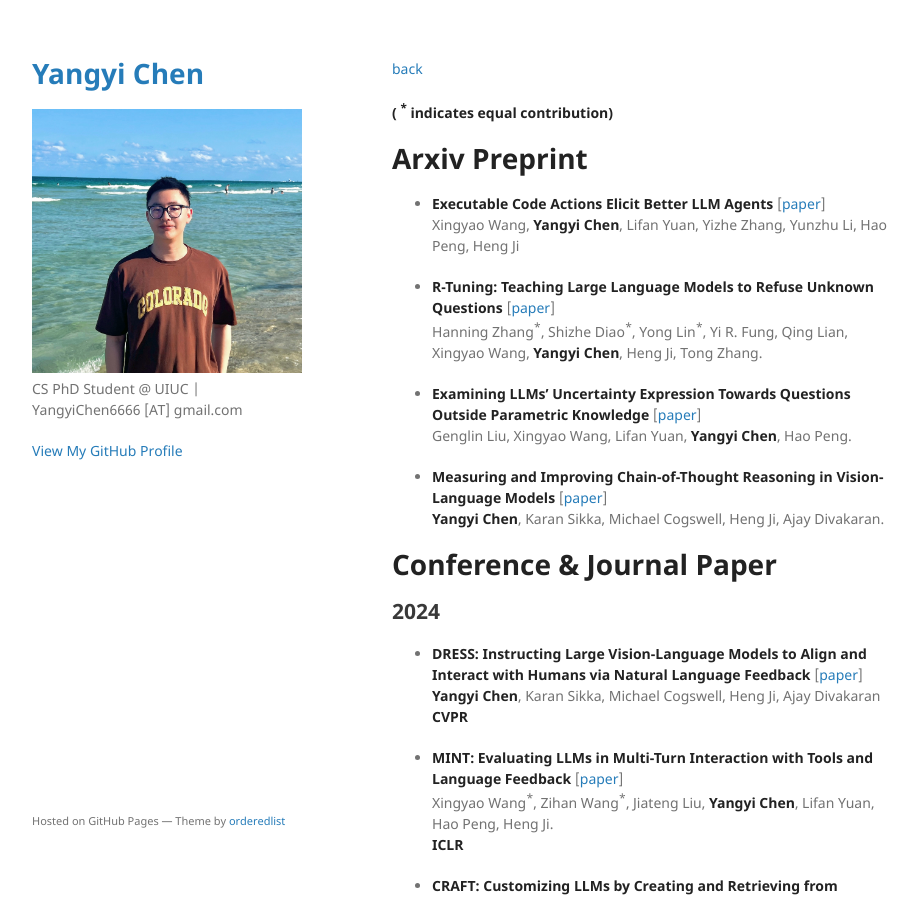
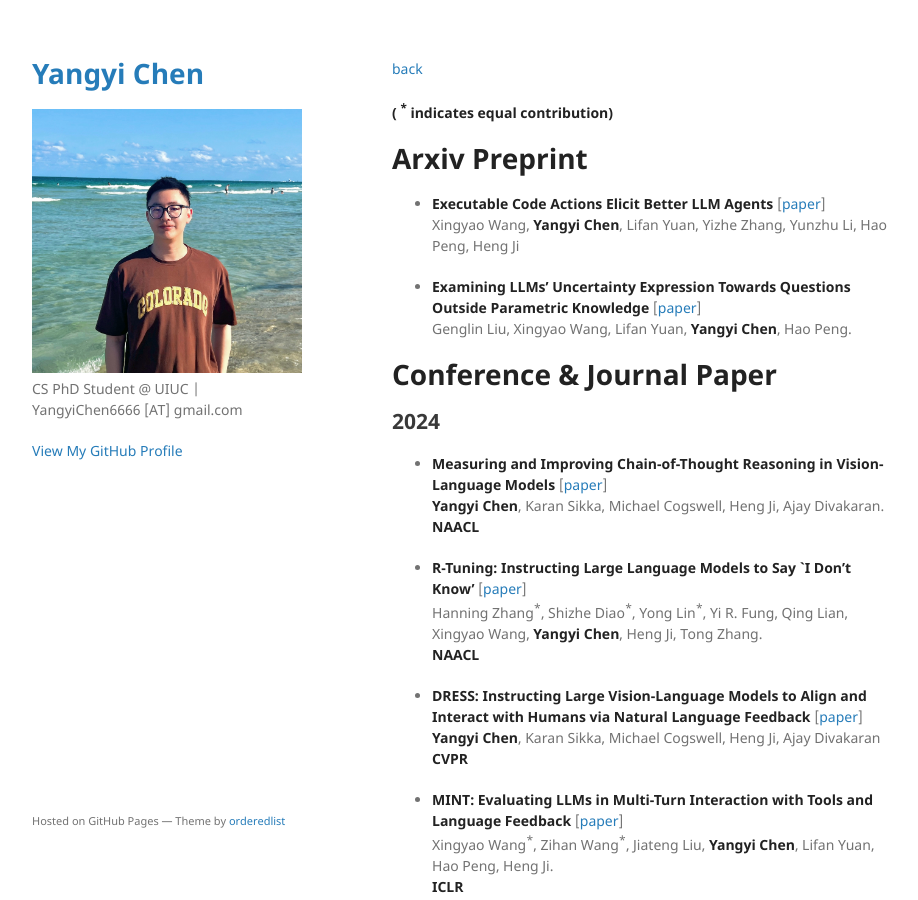
Before and after one commit to Yangyi-Chen/yangyi-chen.github.io, a Jekyll site: the page built from publications.md, in a window 1280 px wide and 900 px high. Shown: the whole window, without its empty margins (178-1096 px from the left). Built offline with Jekyll 4.4.1, drawn with Linux system fonts in a browser that asks for light colours.

Commit message:
Update publications.md

```diff
--- a/publications.md
+++ b/publications.md
@@ -12,16 +12,17 @@ layout: default
 # Arxiv Preprint
 - **Executable Code Actions Elicit Better LLM Agents** [[paper](https://arxiv.org/abs/2402.01030)] <br/> Xingyao Wang, **Yangyi Chen**, Lifan Yuan, Yizhe Zhang, Yunzhu Li, Hao Peng, Heng Ji <br/>
 
-- **R-Tuning: Teaching Large Language Models to Refuse Unknown Questions** [[paper](https://arxiv.org/abs/2311.09677)] <br/> Hanning Zhang<sup>\*</sup>, Shizhe Diao<sup>\*</sup>, Yong Lin<sup>\*</sup>, Yi R. Fung, Qing Lian, Xingyao Wang, **Yangyi Chen**, Heng Ji, Tong Zhang. <br/>
-
 - **Examining LLMs’ Uncertainty Expression Towards Questions Outside Parametric Knowledge** [[paper](https://arxiv.org/abs/2311.09731)] <br/> Genglin Liu, Xingyao Wang, Lifan Yuan, **Yangyi Chen**, Hao Peng. <br/>
 
-- **Measuring and Improving Chain-of-Thought Reasoning in Vision-Language Models** [[paper](https://arxiv.org/abs/2309.04461)] <br/> **Yangyi Chen**, Karan Sikka, Michael Cogswell, Heng Ji, Ajay Divakaran. <br/>
 
 
 
 # Conference & Journal Paper
 ## 2024
+- **Measuring and Improving Chain-of-Thought Reasoning in Vision-Language Models** [[paper](https://arxiv.org/abs/2309.04461)] <br/> **Yangyi Chen**, Karan Sikka, Michael Cogswell, Heng Ji, Ajay Divakaran. <br/> **NAACL**
+
+- **R-Tuning: Instructing Large Language Models to Say `I Don't Know'** [[paper](https://arxiv.org/abs/2311.09677)] <br/> Hanning Zhang<sup>\*</sup>, Shizhe Diao<sup>\*</sup>, Yong Lin<sup>\*</sup>, Yi R. Fung, Qing Lian, Xingyao Wang, **Yangyi Chen**, Heng Ji, Tong Zhang. <br/> **NAACL**
+
 - **DRESS: Instructing Large Vision-Language Models to Align and Interact with Humans via Natural Language Feedback** [[paper](http://arxiv.org/abs/2311.10081)] <br/> **Yangyi Chen**, Karan Sikka, Michael Cogswell, Heng Ji, Ajay Divakaran <br/> **CVPR**
 
 - **MINT: Evaluating LLMs in Multi-Turn Interaction with Tools and Language Feedback** [[paper](https://arxiv.org/abs/2309.10691)] <br/> Xingyao Wang<sup>\*</sup>, Zihan Wang<sup>\*</sup>, Jiateng Liu, **Yangyi Chen**, Lifan Yuan, Hao Peng, Heng Ji. <br/> **ICLR**
```
